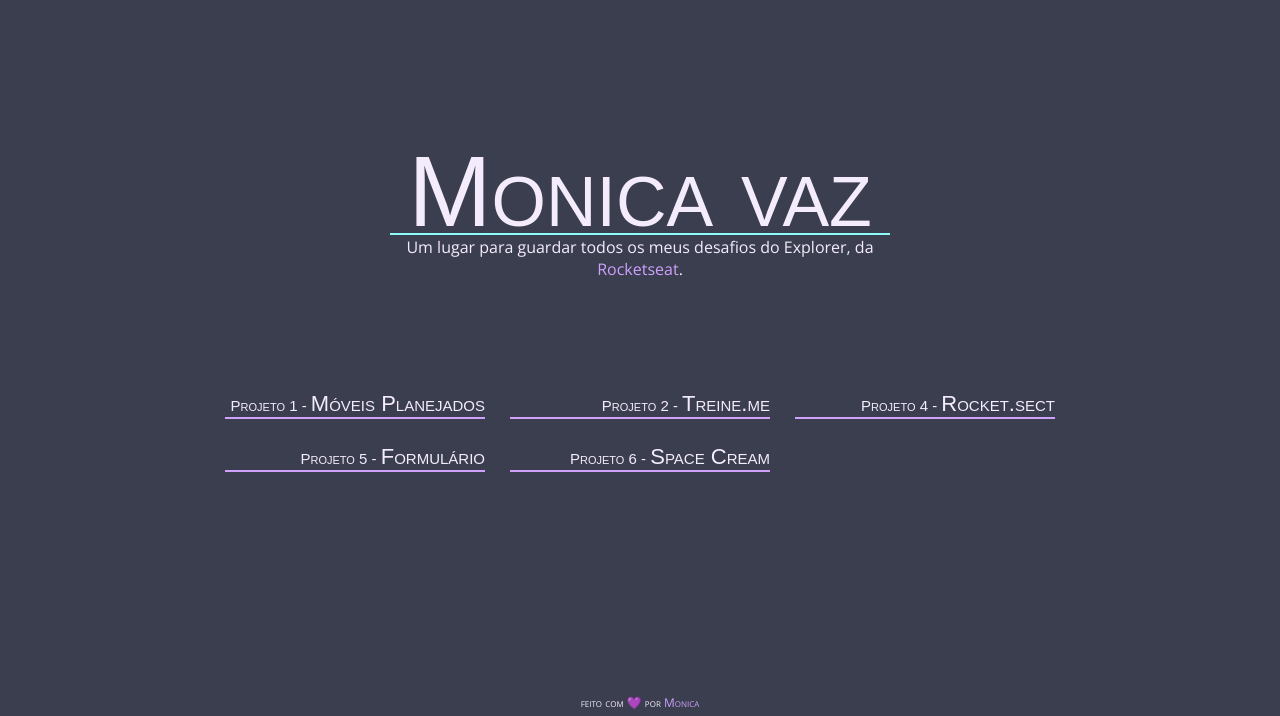
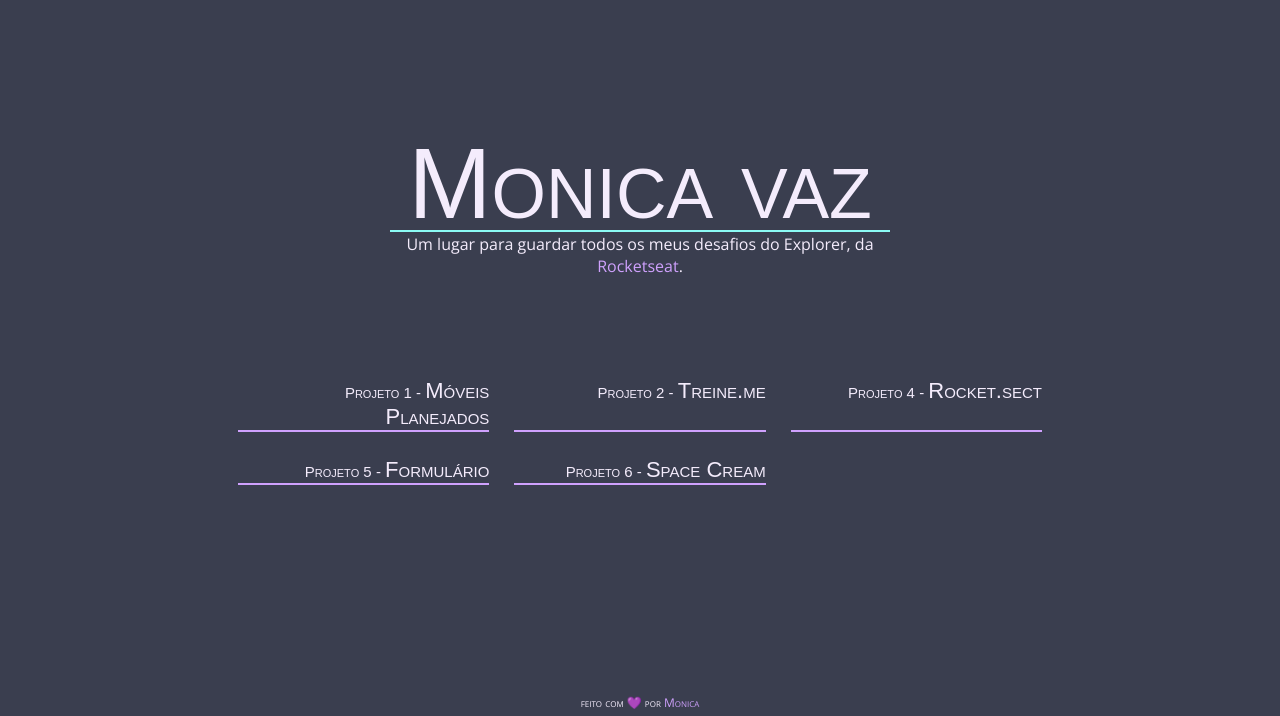
Before and after one commit to M0nicaVaz/explorer, a plain HTML site: page index.html in a window 1280 px wide. Shown: the part 84-800 px from the top of the page. Drawn offline with nearby package versions, Linux system fonts and the light colour scheme; a web font is replaced by a local one.

Commit message:
add clamp

```diff
--- a/app/style.css
+++ b/app/style.css
@@ -6,7 +6,6 @@
 
   --purple: rgb(207, 161, 253);
   --green: #a0faa6;
-  --yellow: #f1fa94;
   --blue: #8bfbf5;
 }
 
@@ -44,21 +43,24 @@ body {
   color: var(--light-bg);
   font-size: 1.6rem;
   font-family: 'Open Sans', sans-serif;
+  text-align: center;
+  display: grid;
 }
 
 .page-wrapper {
-  margin: auto;
+  align-self: center;
+  justify-self: center;
+
   padding: 2rem 2rem;
-  max-width: 100vw;
+  width: clamp(20rem, 20rem + 30vw, 50rem);
+
   min-height: 100vh;
 
   display: flex;
   flex-flow: column wrap;
   justify-content: center;
   align-items: center;
-
   gap: 3rem;
-  text-align: center;
 }
 
 .logo {
@@ -71,9 +73,9 @@ body {
 h1 {
   font-weight: 500;
   font-variant: small-caps;
-  font-size: 8rem;
+  font-size: clamp(4rem, 4rem + 10vw, 10rem);
   text-align: right;
-  line-height: 5rem;
+  line-height: clamp(4rem, 3rem + 7vw, 7rem);
   color: var(--light-bg);
 
   position: relative;
@@ -92,7 +94,7 @@ h1::after {
 .about-container {
   text-align: right;
   height: 20rem;
-  width: 26rem;
+  width: 100%;
 
   display: flex;
   flex-direction: column;
@@ -104,19 +106,18 @@ h1::after {
 }
 
 .projects-container {
+  width: 100%;
   text-align: center;
 }
 
 .project-list {
   display: grid;
-
   gap: 2rem;
 }
 
 .project-list li {
   font-family: 'Akshar', sans-serif;
   font-weight: 400;
-  width: 26rem;
 
   text-align: right;
   font-variant: small-caps;
@@ -141,7 +142,7 @@ h1::after {
 }
 
 .rocket {
-  width: 15vw;
+  width: clamp(6vw, 6vw + 2rem, 15vw);
   position: absolute;
 
   transform: rotate(30deg);
@@ -235,6 +236,10 @@ footer {
 }
 
 @media screen and (min-width: 920px) {
+  .page-wrapper {
+    width: clamp(50rem, 50rem + 30vw, 125rem);
+  }
+
   .about-container {
     text-align: center;
     height: 20rem;
@@ -244,20 +249,19 @@ footer {
     flex-direction: column;
     gap: 1.5rem;
   }
+
   h1 {
-    font-size: 10rem;
     text-align: center;
-    line-height: 6rem;
   }
-  .rocket {
-    width: 6vw;
-  }
+
   .project-list {
+    width: 100%;
     padding: 0 2rem;
     display: grid;
     gap: 2.5rem;
     grid-template-columns: 1fr 1fr 1fr;
   }
+
   .display-none {
     display: none;
   }
```
